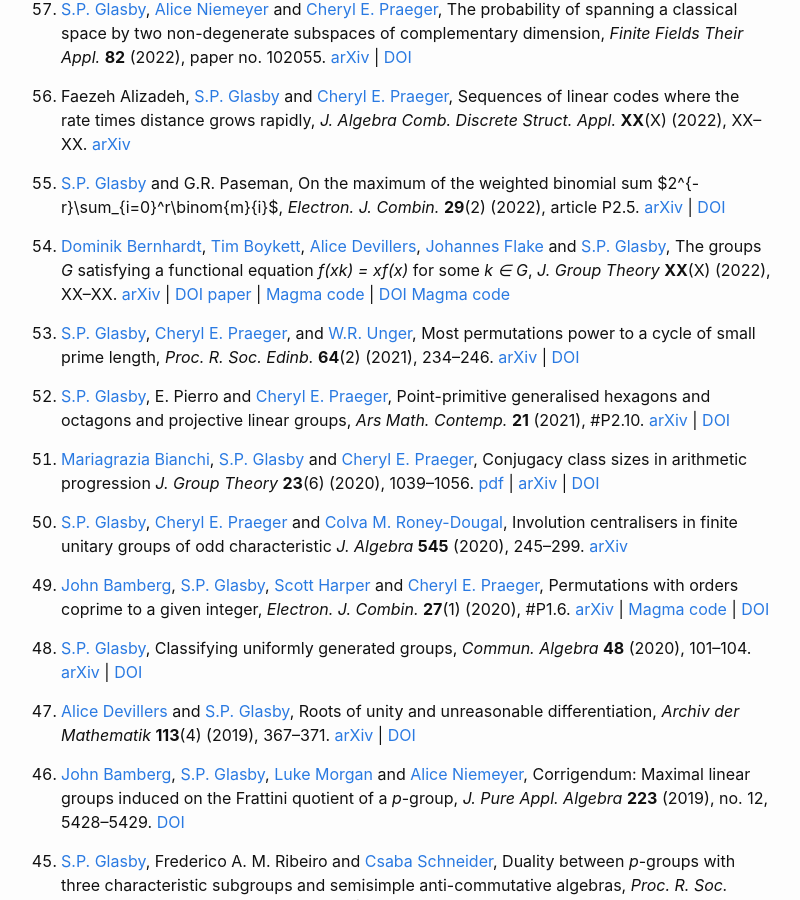
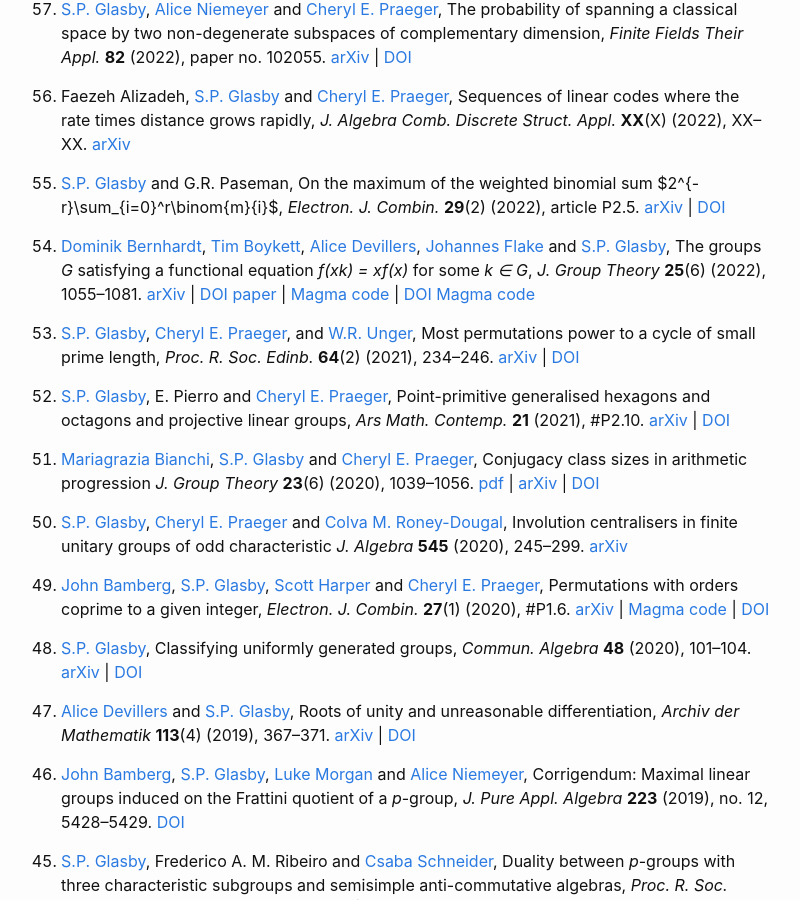
Before and after one commit to StephenGlasby/StephenGlasby.github.io, a Jekyll site: the page built from publications.md, in a window 1280 px wide and 900 px high, scrolled down 659 px. Shown: the whole window, without its empty margins (239-1039 px from the left). Built offline with Jekyll 4.4.1, drawn with Linux system fonts in a browser that asks for light colours.

Commit message:
Jgps details

```diff
--- a/publications.md
+++ b/publications.md
@@ -78,7 +78,7 @@
   [S.P. Glasby](https://staffhome.ecm.uwa.edu.au/~00059629/),
   The groups *G* satisfying a functional equation
   *f(xk) = xf(x)* for some *k ∈ G*,
-  *J. Group Theory* **XX**(X) (2022), XX--XX.
+  *J. Group Theory* **25**(6) (2022), 1055--1081.
   [arXiv](https://arxiv.org/abs/2105.09117) |
   [DOI paper](https://doi.org/10.1515/jgth-2021-0158) |
   [Magma code](https://research-repository.uwa.edu.au/en/datasets/magma-computer-program-for-j-groups-and-exponent-polynomials) |
```
